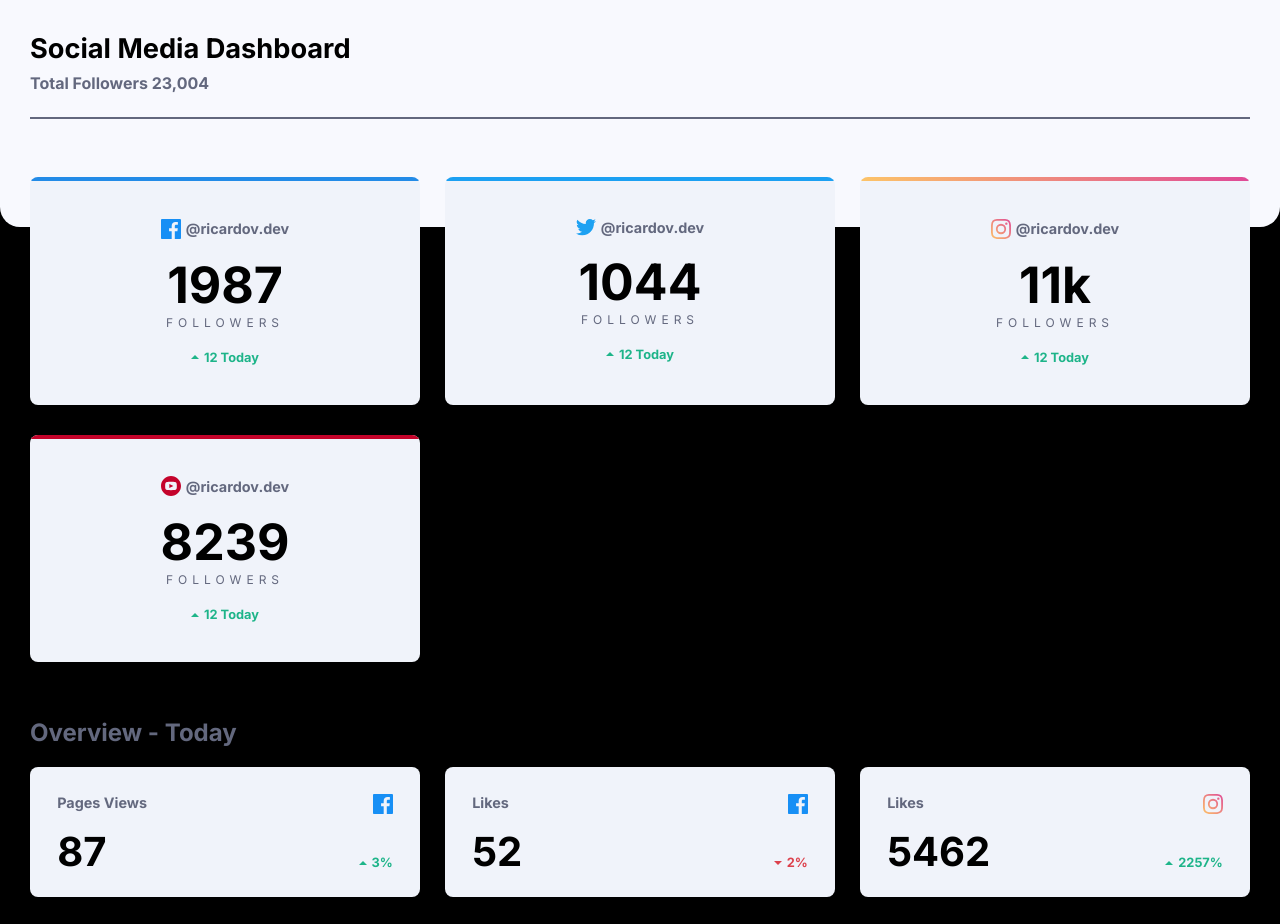
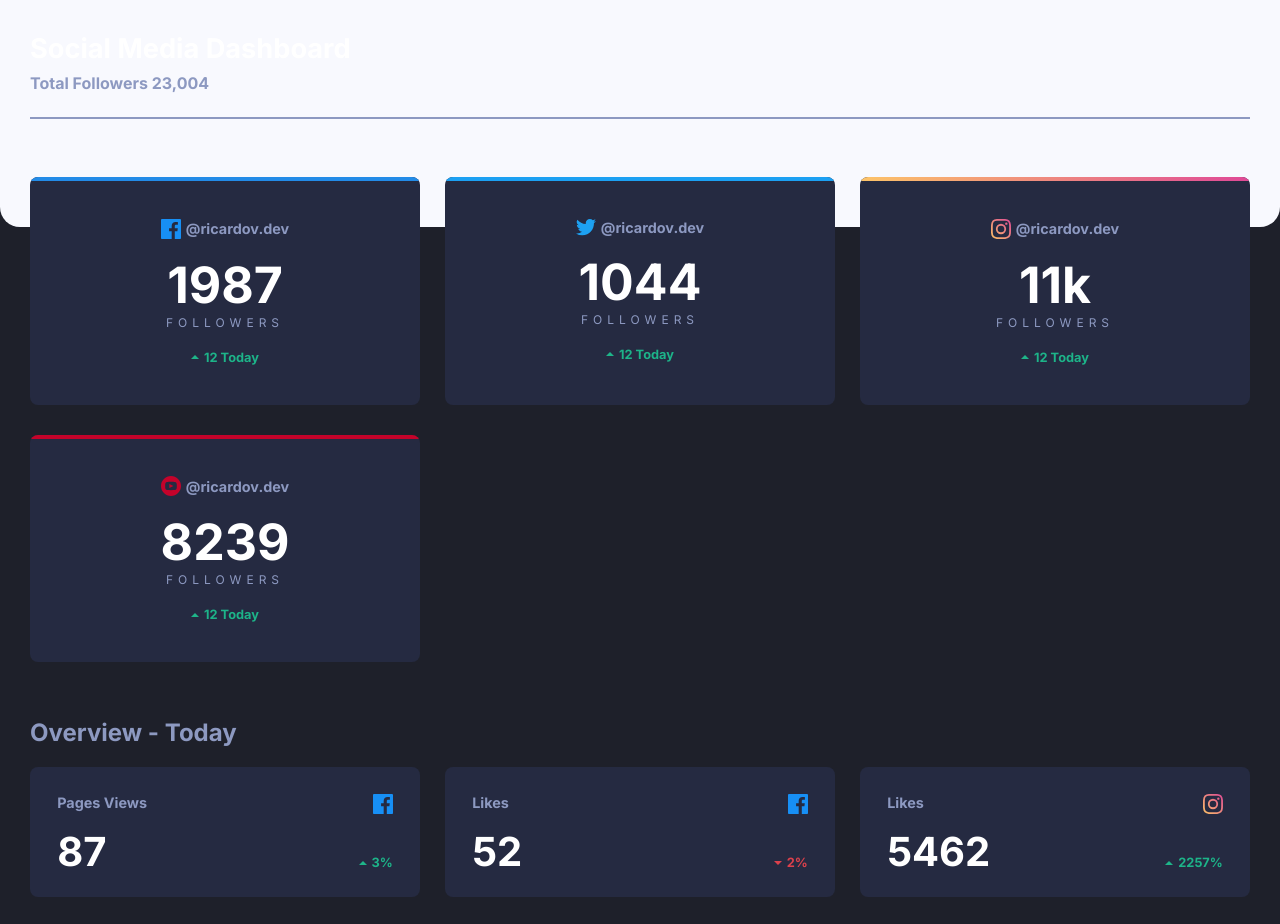
Before and after one commit to ricvergara/social-media-dashboard, a plain HTML site: page index.html in a window 1280 px wide. Shown: the top 924 px of the page. Drawn offline with Linux system fonts and the dark colour scheme.

Commit message:
I changed parts of CSS Code to implement the dark mode, today a had less time to finish the all project, but it looks good

```diff
--- a/css/style.css
+++ b/css/style.css
@@ -7,6 +7,8 @@
     --instagram-2: hsl(329, 70%, 58%);
     --youTube: hsl(348, 97%, 39%);
     --dark-grayish: hsl(228, 12%, 44%);
+    --light-grayish-blue: hsl(227, 47%, 96%);
+    /* --desaturated-blue-text: hsl(228, 34%, 66%); */
 }
 
 body {
@@ -54,7 +56,7 @@ h1 {
 .card {
     border-radius: 8px;
     overflow: hidden;
-    background-color: #f0f3fa;
+    background-color: var(--light-grayish-blue);
     text-align: center;
     padding: 1.7em 0;
     position: relative;
@@ -141,7 +143,7 @@ h2 {
     display: grid;
     grid-template-columns: 1fr 1fr;
     grid-row-gap: 1em;
-    background-color: #f0f3fa;
+    background-color: var(--light-grayish-blue);
     border-radius: 8px;
     padding: 1.7em;
 }
@@ -216,8 +218,12 @@ h2 {
 }
 
 @media (prefers-color-scheme: dark) {
-    body {
-        background-color: black;
+    html {
+        background: hsl(230, 17%, 14%);
+        color: white;
     }
-    ;
+     :root {
+        --light-grayish-blue: hsl(228, 28%, 20%);
+        --dark-grayish: #8d99c1
+    }
 }
```
